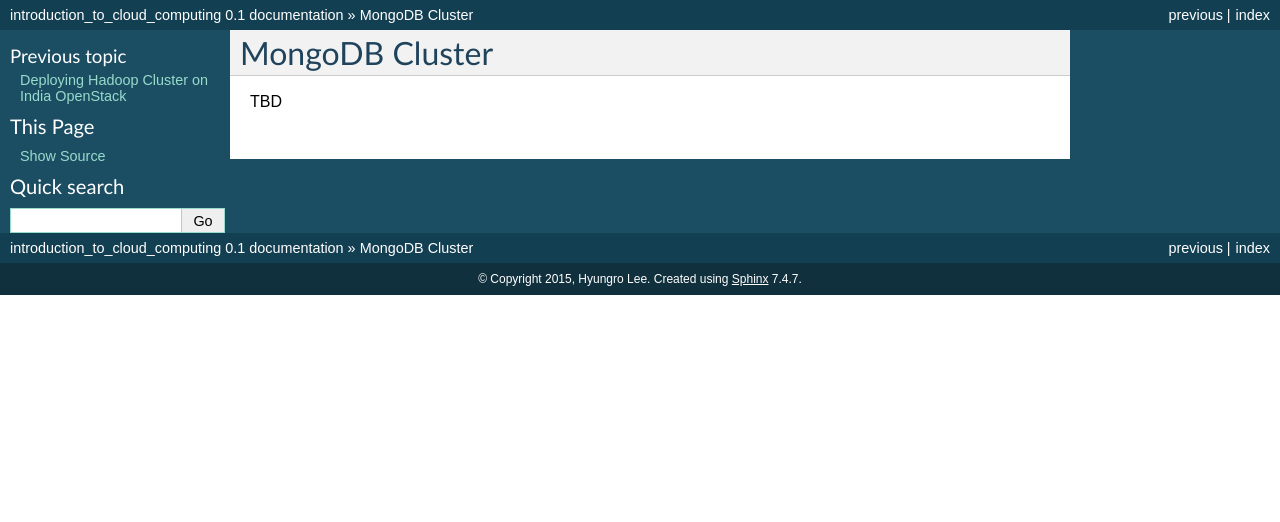
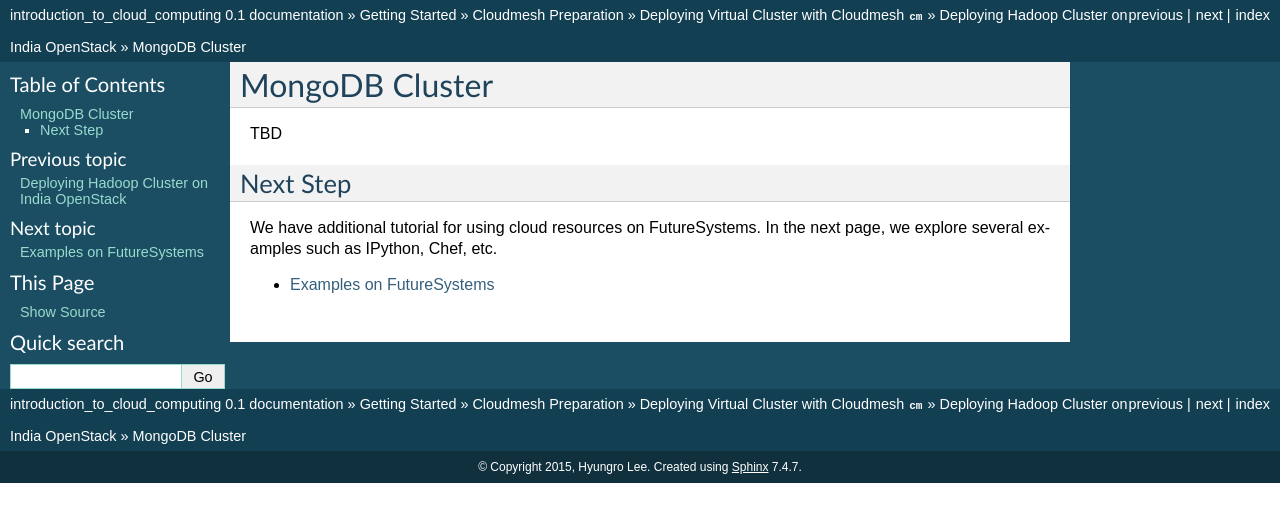
Before and after one commit to CourseMaterial/FutureSystems, a Sphinx documentation site: the page built from docs/source/mongodb_cluster.rst, in a window 1280 px wide. Shown: the top 522 px of the page. Built offline with Sphinx 7.4.7, drawn with Linux system fonts in a browser that asks for light colours; pages that are not in the unit, such as notebooks, are missing from menus.

Commit message:
pages are arranged by steps

```diff
--- /dev/null
+++ b/docs/source/additional_examples.rst
@@ -0,0 +1,8 @@
+Examples on FutureSystems
+==========================
+
+FutureSystems provides various applications on cloud platforms with different
+examples. In this page, we explore several examples available on OpenStack
+India with different technologies e.g. OpenStack Heat, Chef.
+
+TBD
--- a/docs/source/cm-preparation.rst
+++ b/docs/source/cm-preparation.rst
@@ -82,3 +82,14 @@ Exercise
 
 * Can you create a virtual machine?
 * Can you see a list of running virtual machine?
+
+
+Next Step
+---------
+
+In the next page, we deploy a virtual cluster on FutureSystems using Cloudmesh.
+
+.. toctree::
+   :maxdepth: 1
+
+   virtual_cluster
--- /dev/null
+++ b/docs/source/getting_started.rst
@@ -0,0 +1,42 @@
+Getting Started
+===============
+
+FutureSystems provides cloud compute resources to students, scientists and
+researchers with a registered account and a project.  You can create a new
+FutureSystems account and create a new project or join an existing project.
+
+Account Setup
+-------------
+
+If you are new to FutureSystems, you need to get a new account first.
+Computing resources on FutureSystems are only available to registered
+accounts.
+
+ - Step 1: `Create a portal account
+   <http://cloudmesh.github.io/introduction_to_cloud_computing/accounts/details.html#s-account-create-account>`_
+ - Step 2: `Join a project or create
+     <http://cloudmesh.github.io/introduction_to_cloud_computing/accounts/details.html#join-a-project>`_
+ - Step 3: `Upload a SSH Public Key
+   <http://cloudmesh.github.io/introduction_to_cloud_computing/accounts/details.html#upload-a-ssh-public-key>`_
+
+Access Cloud: OpenStack
+------------------------------
+
+FutureSystems enables users to easily explore the most latest releases of cloud
+platforms. OpenStack Havana is currently available on *india.futuregrid.org* and
+OpenStack Juno will be supported very soon.
+
+ - Step 4: `OpenStack on FutureSystems <http://cloudmesh.github.io/introduction_to_cloud_computing/iaas/openstack.html>`_
+
+Interactive Shell: Cloudmesh
+----------------------------
+
+Cloudmesh is a cloud orchestration software available on FutureSystems. Deploying clusters on virtual machines can be easily achieved with Cloudmesh.
+The next steps explain how to install and use Cloudmesh:
+
+.. toctree::
+   :maxdepth: 1
+
+   - Step 5:
+   cm-preparation
+   - Step 5: cm-preparation
--- a/docs/source/hadoop_cluster.rst
+++ b/docs/source/hadoop_cluster.rst
@@ -321,3 +321,13 @@ Other questions?
 
 - Forum via Git Issues: `Git Issues <>`_
 - Email: `Contact Us <contact.html>`_
+
+Next Step
+---------
+
+In the next page, we deploy a Sharded MongoDB cluster on FutureSystems using Cloudmesh.
+
+.. toctree::
+   :maxdepth: 1
+
+   mongodb_cluster
--- a/docs/source/mongodb_cluster.rst
+++ b/docs/source/mongodb_cluster.rst
@@ -2,3 +2,14 @@
 ===============
 
 TBD
+
+Next Step
+---------
+
+We have additional tutorial for using cloud resources on FutureSystems.
+In the next page, we explore several examples such as IPython, Chef, etc.
+
+.. toctree::
+   :maxdepth: 1
+
+   additional_examples
--- a/docs/source/virtual_cluster.rst
+++ b/docs/source/virtual_cluster.rst
@@ -65,3 +65,13 @@ Other questions?
 
 - Forum via Git Issues: `Git Issues <>`_
 - Email: `Contact Us <contact.html>`_
+
+Next Step
+---------
+
+In the next page, we deploy a Hadoop cluster on FutureSystems using Cloudmesh.
+
+.. toctree::
+   :maxdepth: 1
+
+   hadoop_cluster
```
Also changed, not shown: docs/source/index.rst (+7 -0 lines).
